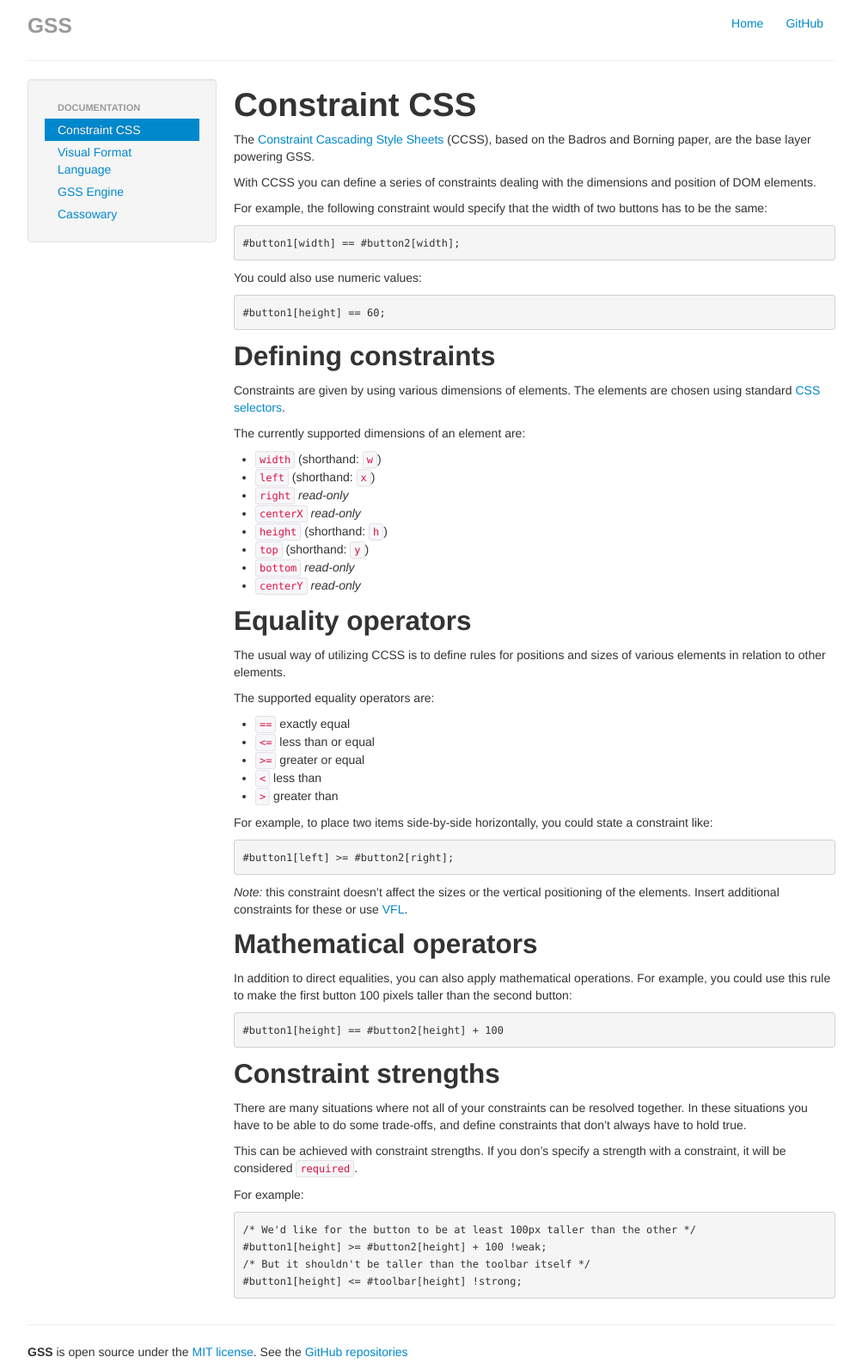
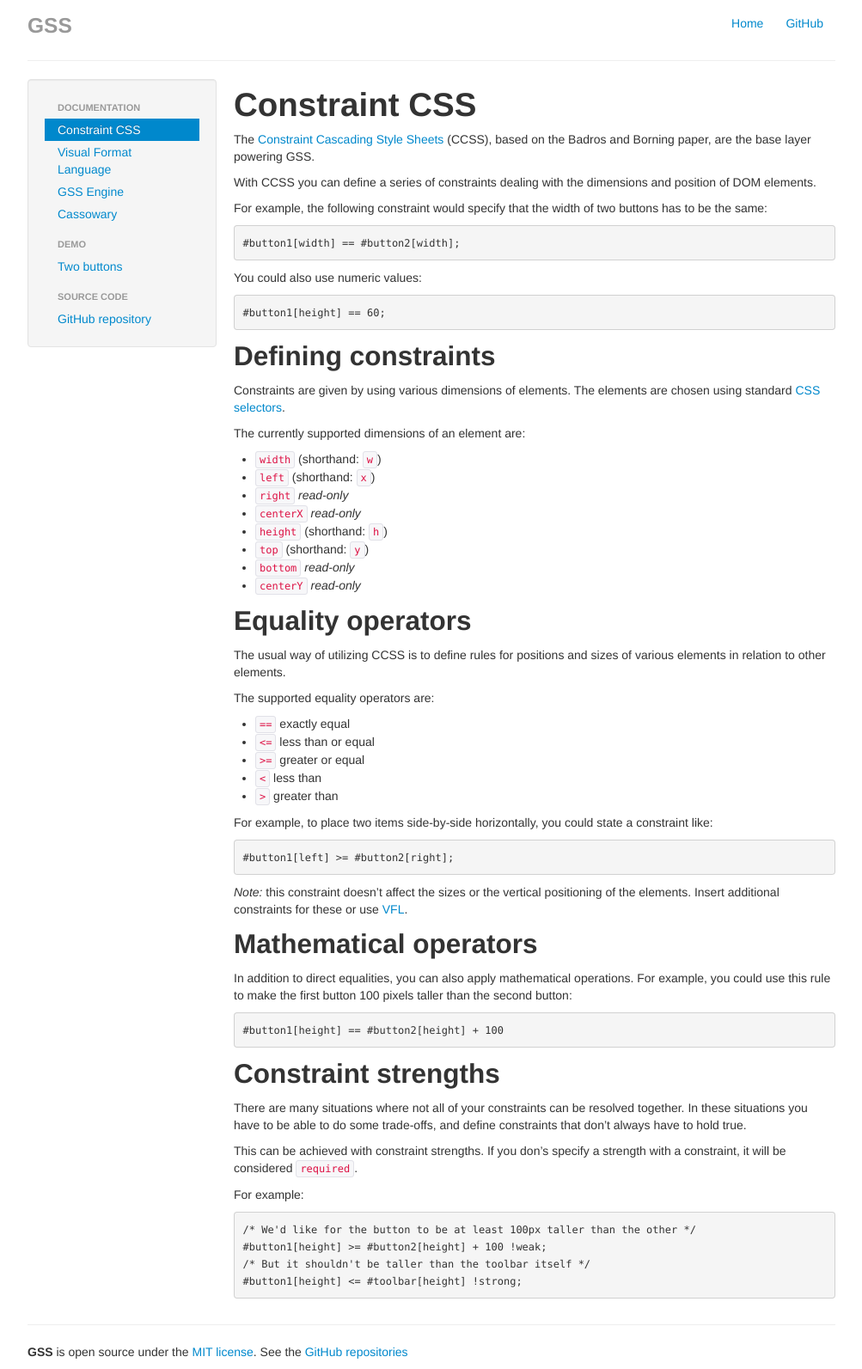
Before and after one commit to gss/gss, a Jekyll site: the page built from docs/_posts/2013-06-17-ccss.md, in a window 1280 px wide. Shown: the whole page at 86% size, without its empty margins (138-1141 px from the left). Built offline with Jekyll 4.4.1, drawn with Linux system fonts in a browser that asks for light colours; Markdown is read by kramdown in place of the engine named in the settings.

Commit message:
Cross-linking between demos and docs

```diff
--- a/_layouts/doc.html
+++ b/_layouts/doc.html
@@ -20,6 +20,23 @@ style: |
             <a href="{{ post.url }}">{{ post.title }}</a>
           </li>
           {% endfor %}
+          {% for post in site.categories['demo'] %}
+            {% if post.tags contains page.tag %}
+              {% unless demoheader %}
+            <li class="nav-header">Demo</li>
+              {% assign demoheader = true %}
+              {% endunless %}
+            <li>
+            <a href="{{ post.url }}">{{ post.title }}</a>
+            </li>
+            {% endif %}
+          {% endfor %}
+          {% if page.source %}
+          <li class="nav-header">Source code</li>
+          <li>
+            <a href="{{ page.source }}">GitHub repository</a>
+          </li>
+          {% endif %}
         </ul>
       </div>
     </div>
--- a/demo/_posts/2013-06-14-ccss-buttons.html
+++ b/demo/_posts/2013-06-14-ccss-buttons.html
@@ -4,6 +4,7 @@ title: Two buttons
 gss: |
   #one[width] == #two[width];
 intro: Simple example of referring to sizes of other elements.
+tags: ccss
 ---
 <button class="btn" id="one">Hello, World!</button>
 <button class="btn" id="two">Foo</button>
--- a/demo/_posts/2013-06-14-vfl-line.html
+++ b/demo/_posts/2013-06-14-vfl-line.html
@@ -9,6 +9,7 @@ style: |
     margin-bottom: 0px !important;
   }
 intro: Sizing and spacing of a line of input elements.
+tags: vfl
 ---
 <button class="btn" id="find">Find</button>
 <button class="btn" id="findNext">Find Next</button>
```
Also changed, not shown: _layouts/demo.html (+15 -0 lines), docs/_posts/2013-06-14-vfl.md (+2 -0 lines), docs/_posts/2013-06-17-ccss.md (+2 -0 lines).
